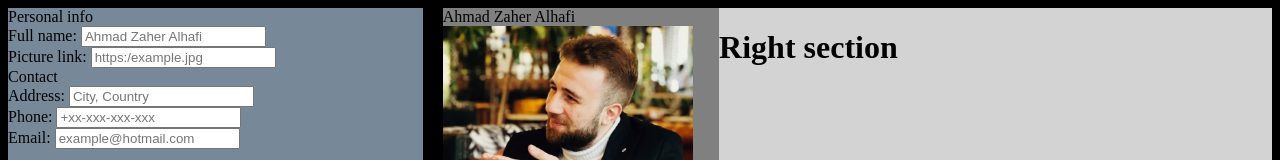
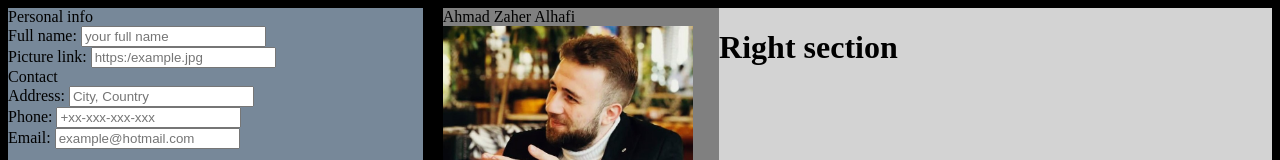
Before and after one commit to Ahmad-Zaher-Alhafi/cv-application, a React (Vite) app in the folder cv-application/: page / in a window 1280 px wide. Shown: the top 160 px of the page. Built offline with nearby package versions, Linux system fonts and the light colour scheme.

Commit message:
UPDATE: Unified edit sections title class name

```diff
--- a/cv-application/src/components/edit-section/editPersonalSection.jsx
+++ b/cv-application/src/components/edit-section/editPersonalSection.jsx
@@ -3,10 +3,10 @@ import LabeledInput from "../result-section/labeledInput";
 function EditPersonalSection({ onNameChanged, onImgChanged }) {
   return (
     <div className="editPersonalSection">
-      <div className="editPersonalSectionHeader">Personal info</div>
+      <div className="editSectionTitle">Personal info</div>
       <LabeledInput
         label={"Full name: "}
-        placeholder={"Ahmad Zaher Alhafi"}
+        placeholder={"your full name"}
         onValueChange={onNameChanged}
       ></LabeledInput>
       <LabeledInput
```
